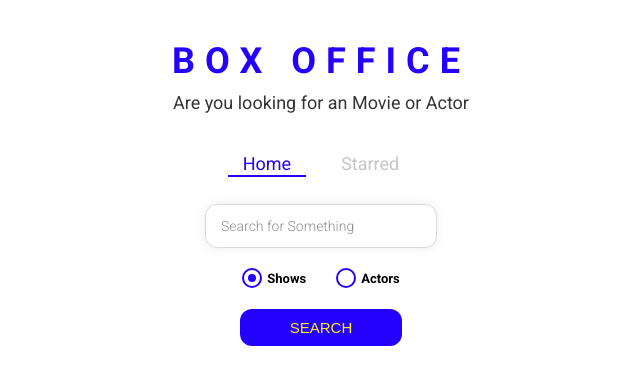
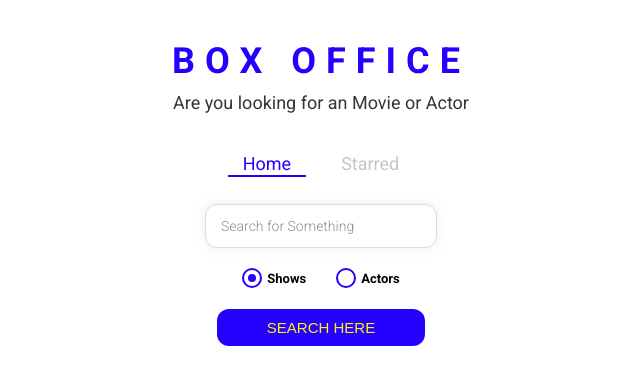
Before and after one commit to VCoder747-sys/Box-Office, a React (Create React App) app: page /#/ in a window 1280 px wide. Shown: the top 384 px of the page, without its empty margins (319-959 px from the left). Built offline with nearby package versions, Linux system fonts and the light colour scheme.

Commit message:
Update Home.js

```diff
--- a/src/pages/Home.js
+++ b/src/pages/Home.js
@@ -88,7 +88,7 @@ const Home = () => {
       </RadioInputsWrapper>
       <SearchButtonWrapper>
         <button type="button" onClick={onSearch}>
-          SEARCH
+          SEARCH HERE
         </button>
       </SearchButtonWrapper>
       {renderResults()}
```
